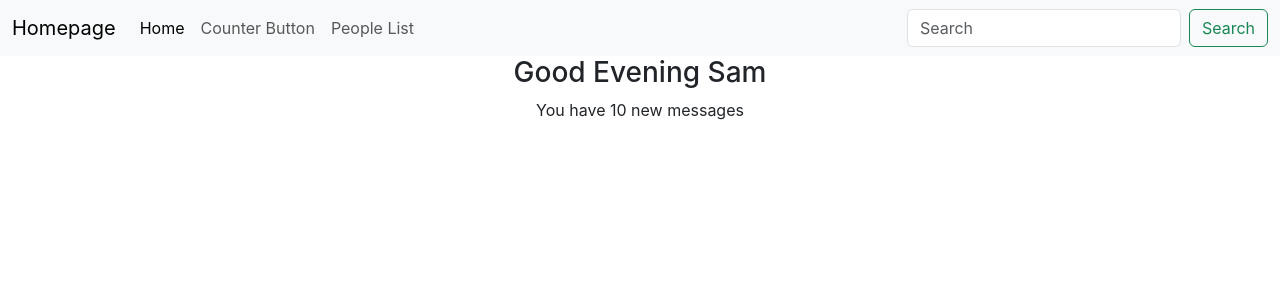
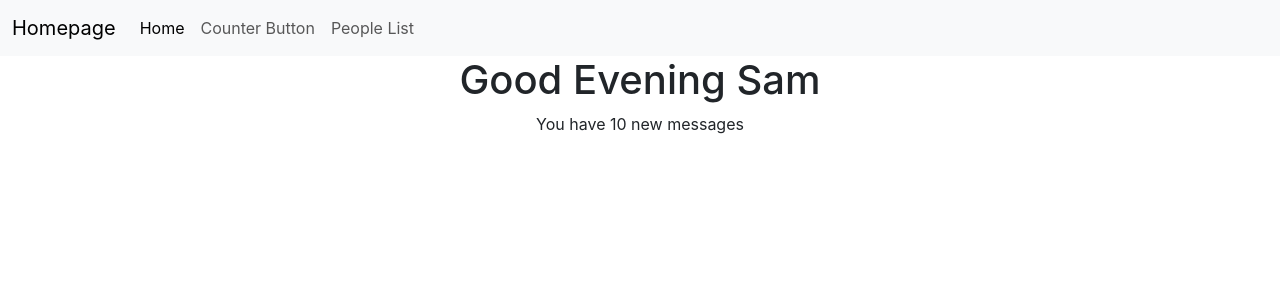
Before and after one commit to PaugelS20/week4App, a React (Create React App) app: page /HomePage in a window 1280 px wide. Shown: the top 300 px of the page. Built offline with nearby package versions, Linux system fonts and the light colour scheme.

Commit message:
Adding other nav and Bootstrap addons

```diff
--- a/src/Greeting.js
+++ b/src/Greeting.js
@@ -5,8 +5,8 @@ export const Greeting = ({ name, numberOfMessages }) => {
 
     let isMorning =(new Date()).getHours() < 12;
     let greetingHeader = isMorning
-        ? <h3>Good Morning {name}</h3>
-        : <h3>Good Evening {name}</h3>
+        ? <h1>Good Morning {name}</h1>
+        : <h1>Good Evening {name}</h1>
 
         return (
         <>
--- a/src/pages/RootLayout.js
+++ b/src/pages/RootLayout.js
@@ -11,23 +11,21 @@ export default function RootLayout() {
             aria-controls="navbarSupportedContent" aria-expanded="false" aria-label="Toggle navigation">
             <span class="navbar-toggler-icon"></span>
           </button>
-      <div class="collapse navbar-collapse" id="navbarSupportedContent">
-      <ul class="navbar-nav me-auto mb-2 mb-lg-0">
-      <a class="navbar-brand" href="#">Homepage</a>
-            <li class="nav-item">
+      <div className="collapse navbar-collapse" id="navbarSupportedContent">
+      <ul className="navbar-nav me-auto mb-2 mb-lg-0">
+      <a className="navbar-brand" href="#">Homepage</a>
+            <li className="nav-item">
               <NavLink to="HomePage" className={"nav-link"}>Home</NavLink>
             </li>
-            <li class="nav-item">
+
+            <li className="nav-item">
               <NavLink to="CounterButtonPage" className={"nav-link"}>Counter Button</NavLink>
             </li>
+
             <li className="navitem">
               <NavLink to="PeopleListPage" className={"nav-link"}>People List</NavLink>
             </li>
       </ul>
-      <form class="d-flex" role="search">
-        <input class="form-control me-2" type="search" placeholder="Search" aria-label="Search"/>
-        <button class="btn btn-outline-success" type="submit">Search</button>
-      </form>
     </div>
 
           </div>
@@ -40,7 +38,3 @@ export default function RootLayout() {
     </div>
   )
 }
-{/* <nav >
-
-
-</nav> */}
```
